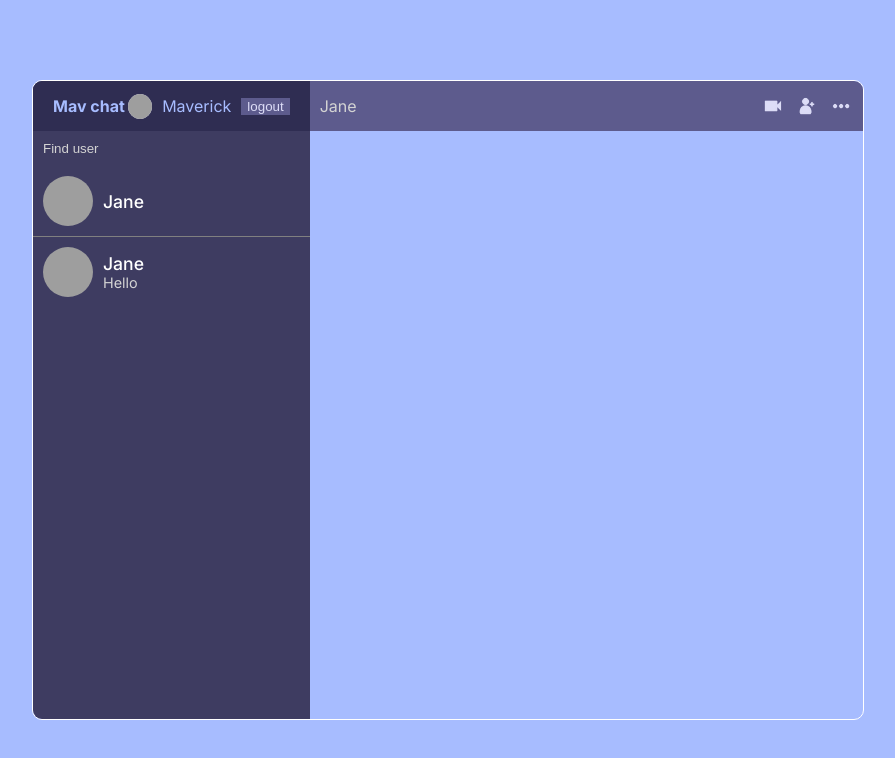
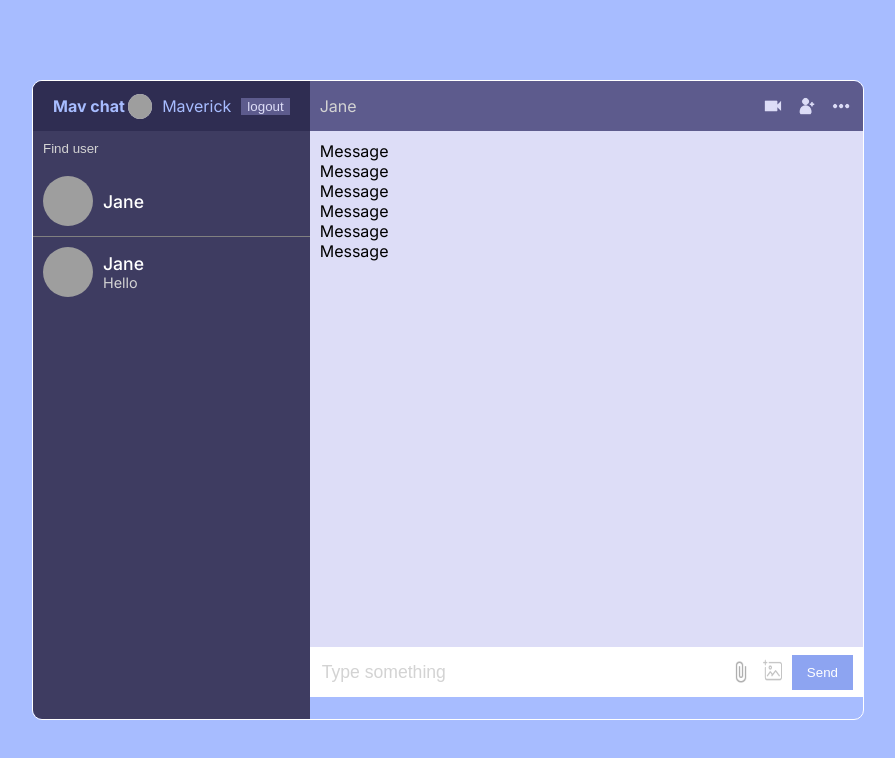
Before and after one commit to mavSeneris/mavChat, a React (Vite) app: page / in a window 1280 px wide. Shown: the top 758 px of the page, without its empty margins (192-1087 px from the left). Built offline with nearby package versions, Linux system fonts and the light colour scheme; grey boxes are pictures that could not be loaded.

Commit message:
adding chat sub components

```diff
--- a/src/components/Chat.jsx
+++ b/src/components/Chat.jsx
@@ -2,6 +2,8 @@ import React from 'react'
 import Cam from '../img/cam.png'
 import Add from '../img/add.png'
 import More from '../img/more.png'
+import Messages from './Messages'
+import Input from './Input'
 
 
 export default function Chat() {
@@ -15,6 +17,8 @@ export default function Chat() {
           <img src={More} alt=''/>
         </div>
       </div>
+      <Messages />
+      <Input/>
     </div>
   )
 }
--- a/src/components/Input.jsx
+++ b/src/components/Input.jsx
@@ -0,0 +1,20 @@
+import React from 'react'
+import Attach from '../img/attach.png'
+import Img from '../img/img.png'
+
+
+export default function Input() {
+  return (
+    <div className='input'>
+      <input type='text' placeholder='Type something'/>
+      <div className='send'>
+        <img src={Attach} alt=''/>
+        <label htmlFor='file'>
+          <img src={Img}/>
+        </label>
+        <input id='file' type='file' style={{display: 'none'}} multiple/>
+        <button>Send</button>
+      </div>
+    </div>
+  )
+}
--- /dev/null
+++ b/src/components/Message.jsx
@@ -0,0 +1,9 @@
+import React from 'react'
+
+export default function Message() {
+  return (
+    <div>
+      Message
+    </div>
+  )
+}
--- a/src/components/Messages.jsx
+++ b/src/components/Messages.jsx
@@ -0,0 +1,17 @@
+import React from 'react'
+import Message from './Message'
+
+export default function Messages() {
+  return (
+    <div>
+      <div className='messages'>
+        <Message/>
+        <Message/>
+        <Message/>
+        <Message/>
+        <Message/>
+        <Message/>
+      </div>
+    </div>
+  )
+}
--- a/src/pages/Register.jsx
+++ b/src/pages/Register.jsx
@@ -11,7 +11,7 @@ export default function Register() {
                     <input type="text" placeholder='display name' />
                     <input type="email" placeholder='email' />
                     <input type="password" placeholder='password' />
-                    <label for="files">
+                    <label htmlFor="files">
                         <img src={addAvatar}/>
                         <span>Add an avatar</span>
                     </label>
--- a/src/style.scss
+++ b/src/style.scss
@@ -210,7 +210,7 @@ img {
                         outline: none;
                         padding: 10px;
 
-                        &::placeholder{
+                        &::placeholder {
                             color: lightgray;
                         }
                     }
@@ -225,9 +225,10 @@ img {
                 color: white;
                 cursor: pointer;
 
-                &:hover{
+                &:hover {
                     background-color: $bg-color-navbar;
                 }
+
                 img {
                     width: 50px;
                     height: 50px;
@@ -235,12 +236,13 @@ img {
                     object-fit: cover;
                 }
 
-                .userChatInfo{
-                    span{
+                .userChatInfo {
+                    span {
                         font-size: 1.1rem;
                         font-weight: 500;
                     }
-                    p{
+
+                    p {
                         font-size: 0.9rem;
                         color: lightgray;
                     }
@@ -253,7 +255,7 @@ img {
         .chat {
             flex: 2;
 
-            .chatInfo{
+            .chatInfo {
                 height: 50px;
                 background-color: $text-color;
                 display: flex;
@@ -263,14 +265,64 @@ img {
                 color: lightgray;
             }
 
-            .chatIcons{
+            .chatIcons {
                 display: flex;
                 gap: 10px;
-                img{
+
+                img {
                     width: 24px;
                     height: 24px;
                     cursor: pointer;
                 }
+            }
+
+            .messages {
+                background-color: $text-color-light;
+                padding: 10px;
+                height: calc(84.5vh - 160px);
+            }
+
+            .input {
+                height: 50px;
+                background-color: white;
+                padding: 10px;
+                display: flex;
+                align-items: center;
+                justify-content: space-between;
+
+                input{
+                    width: 80%;
+                    border: none;
+                    outline: none;
+                    color: $bg-color-navbar;
+                    font-size: 1.1rem;
+
+                    &::placeholder{
+                        color: lightgray;
+                    }
+                };
+                .send{
+                    display: flex;
+                    align-items: center;
+                    gap: 10px;
+
+                    img{
+                        height: 24px;
+                        cursor: pointer;
+                    }
+                }
+
+                button{
+                    color: white;
+                    background-color: $light-color;
+                    border: none;
+                    padding: 10px 15px;
+
+                    &:hover{
+                        background-color: #a7bcff;
+                    }
+                }
+
             }
         }
     }
```
